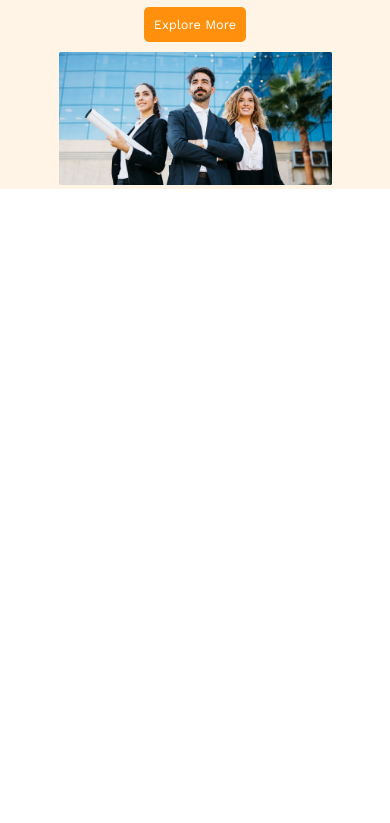
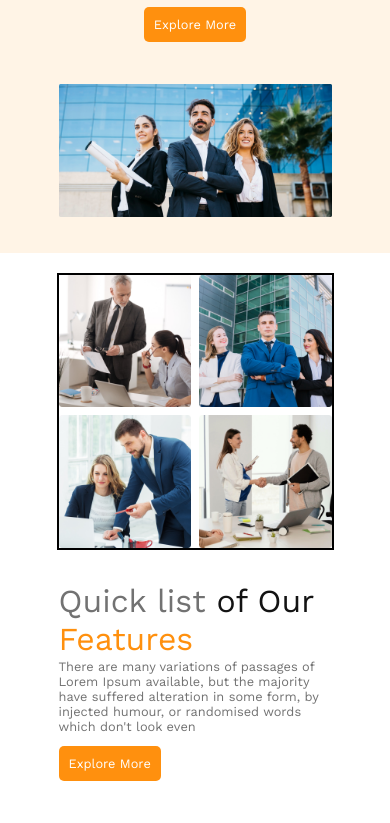
Before and after one commit to alif68094/g3-architects-website, a plain HTML site: page index.html in a window 390 px wide. Shown: the part 384-1207 px from the top of the page. Before the commit the page ends 844 px from the top, so only its background shows below. Drawn offline with nearby package versions, Linux system fonts and the light colour scheme.

Commit message:
added teams responsive section

```diff
--- a/index.html
+++ b/index.html
@@ -36,7 +36,23 @@
 
     </header>
     <main>
-
+        <section class="team-container">
+            <div class="team-img-content">
+                <img src="images/team1.png" alt="" class="team-img">
+                <img src="images/team2.png" alt="" class="team-img">
+                <img src="images/team3.png" alt="" class="team-img">
+                <img src="images/team4.png" alt="" class="team-img">
+            </div>
+            <div class="team-item">
+                <h3 class="team-item-heading">
+                    <span class="quick-text">Quick list</span> <span class="of-text">of Our</span> <span class="feature-text">Features</span>
+                </h3>
+                <p class="team-item-des">
+                    There are many variations of passages of Lorem Ipsum available, but the majority have suffered alteration in some form, by injected humour, or randomised words which don't look even
+                </p>
+                <button class="btn-primary">Explore More</button>
+            </div>
+        </section>
     </main>
     <footer>
 
--- a/style/style.css
+++ b/style/style.css
@@ -20,6 +20,10 @@
     font-size: 0.8rem;
     cursor: pointer;
     margin: 10px 0;
+}
+main{
+    max-width: 70%;
+    margin: 0 auto;
 }
 
 header {
@@ -80,10 +84,85 @@ nav ul li a {
 .banner-img{
     max-width: 70%;
     margin: 0 auto;
+    padding: 2rem 0;
 }
 .banner-img img{
     max-width: 100%;
 }
+ /* teams section style */
+.team-container{
+    display: flex;
+    align-items: center;
+    /* justify-content: center; */
+    margin-top: 50px;
+}
+.team-img-content{
+    display: grid;
+    grid-template-columns: repeat(2, 1fr);
+    width: 50%;
+    gap: 0.5rem;
+    border: 2px solid black;
+}
+.team-img-content img{
+    max-width: 100%;
+}
+.team-item{
+    width: 50%;
+    padding: 2rem;
+}
+.team-item-heading{
+    font-size: 2rem;
+    color: #727272;
+    font-weight: 400;
+}
+.of-text{
+ color: #131313;
+}
+.feature-text{
+    color: #FF900E;
+}
+.team-item-des{
+    color: #727272;
+    font-size: 0.8rem;
+    padding: 0.2rem 0;
+}
+
+
+/* teams section responsive style */
+@media  screen and (max-width: 576px){
+    .team-container{
+        display: flex;
+        flex-direction: column;
+        align-items: center;
+        margin-top: 20px;
+    }
+    .team-item-des{
+        color: #727272;
+        font-size: 0.8rem;
+        padding: 0.1rem 0;
+
+}
+.team-img-content{
+    width: 100%;
+}
+.team-item{
+    width: 100%;
+}
+}
+@media screen and (min-width: 577px) and (max-width: 960px) {
+    .team-img-content{
+        width: 100%;
+    }
+    .team-item{
+        width: 100%;
+        padding: 1rem;
+    }
+    .team-container{
+        margin-top: 2rem;
+    }
+
+}
+
 /* responsive style */
 /* mobile */
 @media screen and (max-width: 576px) {
```
